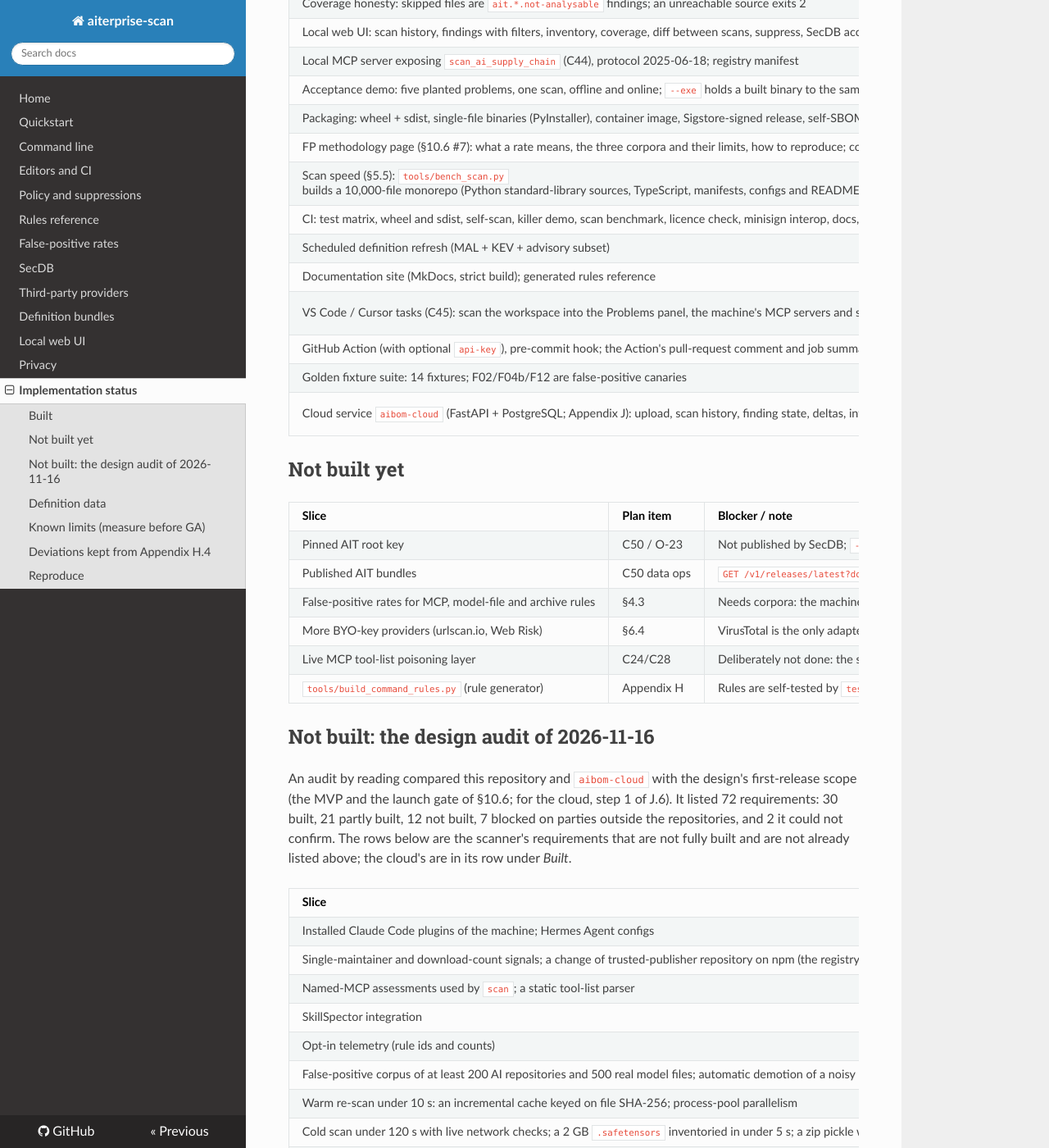
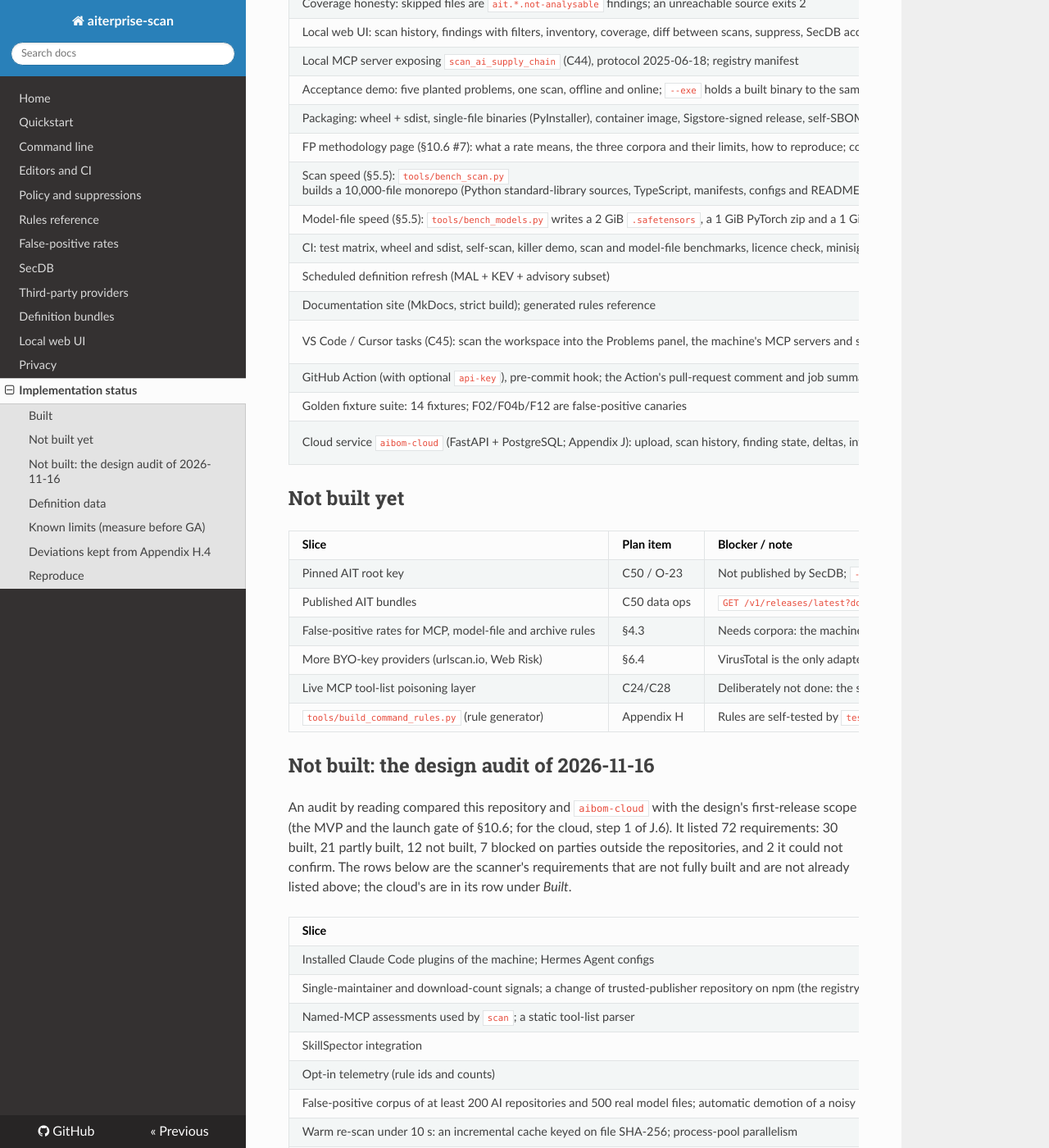
Before and after one commit to jtopaz1/aiterprise-aibom, an MkDocs documentation site: the page built from docs/STATUS.md, in a window 1280 px wide and 1400 px high, scrolled down 1344 px. Shown: the whole window at 82% size. Built offline with MkDocs 1.6.1, drawn with Linux system fonts in a browser that asks for light colours; nearby versions of some CDN libraries; some of the changed text lies outside the part shown.

Commit message:
STATUS: model-file speed measured in CI (O)
The 2 GiB safetensors scan takes 4.5 s of its 5.0 s budget on GitHub's
runner, the zip and raw pickles 3.3 s and 3.6 s of 30 s each.

Co-Authored-By: Claude Opus 5.5 <noreply@anthropic.com>

```diff
--- a/docs/STATUS.md
+++ b/docs/STATUS.md
@@ -41,7 +41,8 @@ so this table restates Appendix H.1 against what exists in this repository today
 | Packaging: wheel + sdist, single-file binaries (PyInstaller), container image, Sigstore-signed release, self-SBOM, PyPI trusted publishing | `packaging/`, `Dockerfile`, `.github/workflows/release.yml`, `binaries.yml` | wheel, sdist, self-SBOM and container image built and checked in CI; CI builds the six binaries (Linux, macOS and Windows, each x86-64 and arm64, natively on its own runner) with the release's own `binaries.yml` and each passes the killer demo (5/5, exit 1); the tag-triggered release (signing, PyPI, ghcr.io) **not yet run** — `RELEASING.md` lists the one-time setup it needs (a PyPI trusted publisher; the name is free) |
 | FP methodology page (§10.6 #7): what a rate means, the three corpora and their limits, how to reproduce; coordinated disclosure policy, 90 days by default (§8.4); contributions under the DCO (W1) | `docs/fp-methodology.md`, `SECURITY.md`, `CONTRIBUTING.md` | written — the DCO sign-off is asked for, not checked by CI; the disclosure policy names no `security.txt` yet |
 | Scan speed (§5.5): `tools/bench_scan.py` builds a 10,000-file monorepo (Python standard-library sources, TypeScript, manifests, configs and READMEs, with the killer demo's five problems in one package) and times two offline scans by the CLI, each in a new process; CI fails when the first takes over 60 s or misses a problem. A scan reads each file once (`textio.read_once`, up to 256 MB of text kept for the other analyzers), and the import, secret, model-reference and endpoint analyzers skip a file that cannot match before parsing it: an import needs an AI package's name in the text (ASCII sources without a dynamic import only), a key its prefix, a regex its literal | `tools/bench_scan.py`, `textio.py`, CI job `benchmark` | working — in CI (GitHub's Ubuntu runner, Python 3.12, 10,000 files, 166 MB) the first scan takes 26.0 s and the second 25.4 s, at 446 MB peak memory (run of 2026-11-17). On the Windows development machine (Python 3.11, 10,000 files, 166 MB) the second scan takes 21.7 s (73.7 s before this change) and the first 84.0 s (122.2 s before), of which about 56 s is the system opening freshly written files for the first time: reading every file of the tree takes 55.6 s the first time and 0.7 s the second. Same findings: 27 deliberate breaks of the shortcuts are each caught by a test |
-| CI: test matrix, wheel and sdist, self-scan, killer demo, scan benchmark, licence check, minisign interop, docs, container, binaries, the GitHub Action, the GitLab template, the pre-commit hook | `.github/workflows/ci.yml` | working — green on `main` |
+| Model-file speed (§5.5): `tools/bench_models.py` writes a 2 GiB `.safetensors`, a 1 GiB PyTorch zip and a 1 GiB raw pickle of random bytes and times an offline scan of each by the CLI, each in a new process; CI fails when a scan takes longer than the design's budget (2.5 s per GiB for safetensors, 30 s per GiB for the two pickle formats), exits non-zero, misreads the format or misses the pickle finding. A model file's SHA-256 and SHA-1 are computed in two threads over 4 MiB reads | `tools/bench_models.py`, `modelfiles.py`, CI job `benchmark` | working — in CI (GitHub's Ubuntu runner, Python 3.12, run of 2026-11-17) the 2 GiB safetensors takes 4.5 s of its 5.0 s budget, the zip pickle 3.3 s of 30 s and the raw pickle 3.6 s of 30 s, at 240 MB peak memory. The safetensors budget is the tight one: a slower runner may fail it. Not run at full size on the development machine, which lacks the free disk |
+| CI: test matrix, wheel and sdist, self-scan, killer demo, scan and model-file benchmarks, licence check, minisign interop, docs, container, binaries, the GitHub Action, the GitLab template, the pre-commit hook | `.github/workflows/ci.yml` | working — green on `main` |
 | Scheduled definition refresh (MAL + KEV + advisory subset) | `.github/workflows/refresh-defs.yml` | working — weekly. The first scheduled run (2026-11-16) rebuilt the data, passed the full tests and the killer demo on it, and opened the refresh pull request itself (the repository lets Actions create pull requests); it was merged the same day. CI on such a pull request starts only when it is closed and reopened |
 | Documentation site (MkDocs, strict build); generated rules reference | `mkdocs.yml`, `docs/`, `tools/gen_rules_doc.py` | working — builds locally with `--strict` |
 | VS Code / Cursor tasks (C45): scan the workspace into the Problems panel, the machine's MCP servers and skills, the full report, the dashboard; GitLab CI job (S3): Code Quality widget, table in the log, CycloneDX 1.6 AI-BOM report | `templates/vscode/tasks.json`, `templates/gitlab/aiterprise-scan.gitlab-ci.yml`, `--format compact`, `--format codequality`, `docs/integrations.md` | working in tests — every task's and the job's command line is accepted by the CLI parser, and the tasks' problem matcher reads every line of a real scan. **Not run in VS Code or on GitLab**: the Code Quality and CycloneDX reports follow GitLab's documentation only |
@@ -77,7 +78,7 @@ already listed above; the cloud's are in its row under *Built*.
 | Opt-in telemetry (rule ids and counts) | §4.8 | not built — there is no telemetry code at all |
 | False-positive corpus of at least 200 AI repositories and 500 real model files; automatic demotion of a noisy rule | §5.5 | not built — the corpora are local site-packages projects and installed skills; a critical rule with a measured FP rate above zero still reports critical |
 | Warm re-scan under 10 s: an incremental cache keyed on file SHA-256; process-pool parallelism | §5.5 | not built — every scan reads and judges every file; a second scan is faster only because of the operating system's file cache |
-| Cold scan under 120 s with live network checks; a 2 GB `.safetensors` inventoried in under 5 s; a zip pickle walked at 30 s/GB | §5.5 | not measured |
+| Cold scan under 120 s with live network checks | §5.5 | not measured |
 | `security.txt`; function-parity matrix | §10.6 #7 / §8.4 | not built — `security.txt` needs a contact the project has not chosen (GitHub's private vulnerability reporting is not available while the repository is private); the parity matrix would make claims about other products that are not verified |
 | Package licences (manifest and deps.dev) | §5.3 | not built — licence verdicts cover models and datasets |
 | Per-record licence check of the redistributed OSV records | H.3 | not built — the builder writes a note; nothing checks a record's terms |
```
